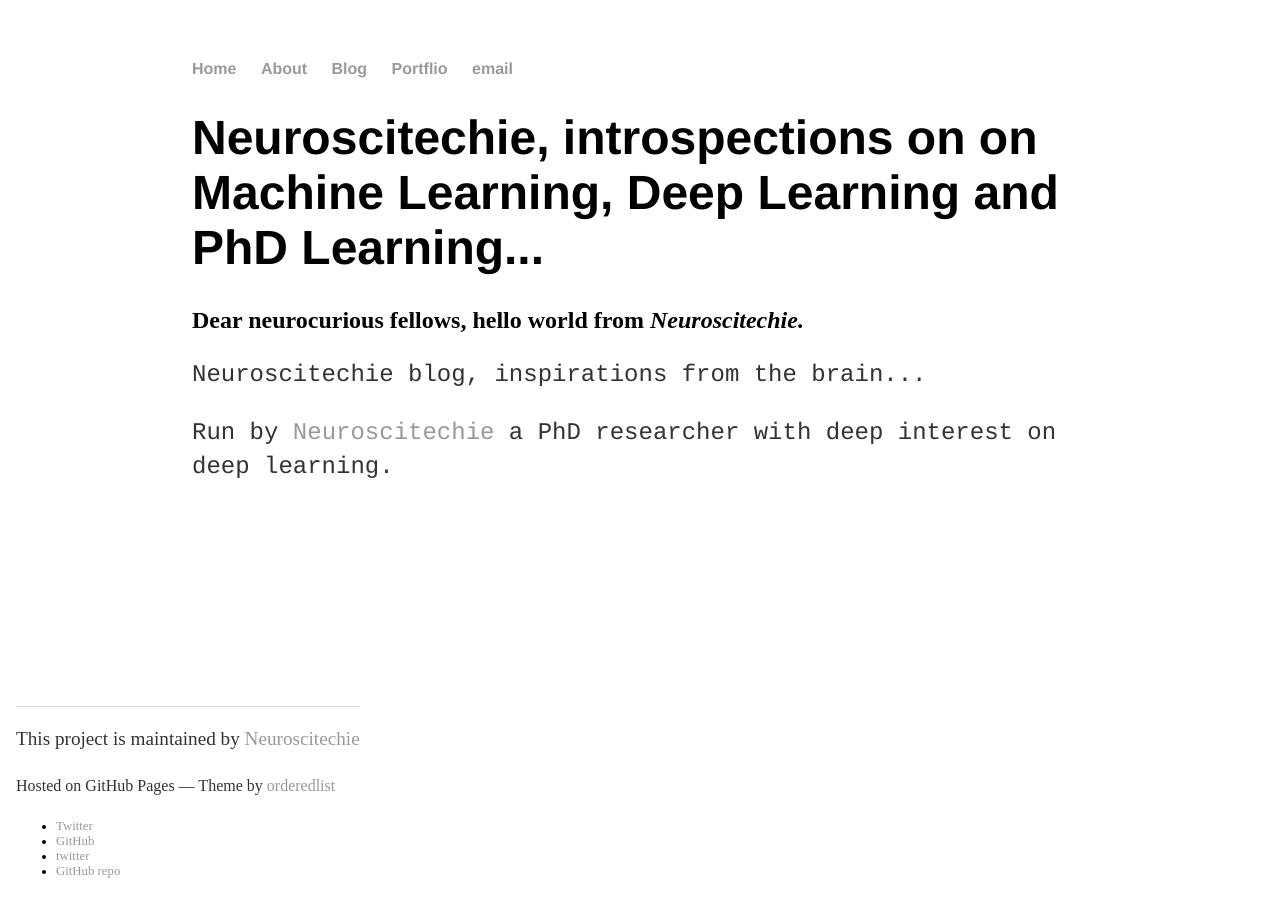
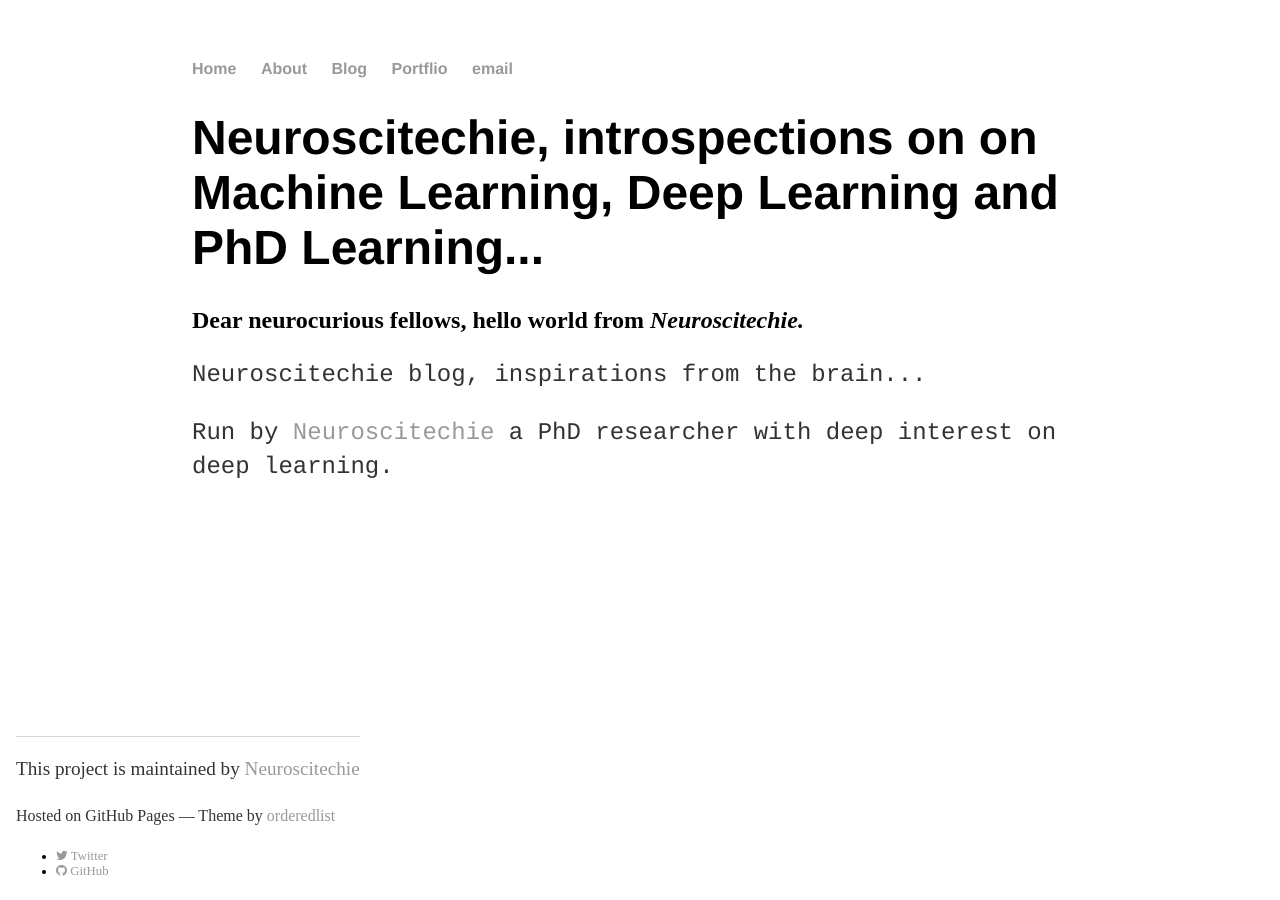
Before and after one commit to inantubek/meltemiatay.github.io, a Jekyll site: the page built from index.html, in a window 1280 px wide. Built offline with Jekyll 4.4.1, drawn with Linux system fonts in a browser that asks for light colours; nearby versions of some CDN libraries.

Commit message:
Update default.html

```diff
--- a/_layouts/default.html
+++ b/_layouts/default.html
@@ -45,13 +45,11 @@
     </a>
   </li>
 {% endif %}
-   <li><a href="https://twitter.com/neuroscitechie"</a>twitter</li>
-   <li><a href="https://github.com/Neuroscitechie"</a>GitHub repo</li>
   </ul>
 </div>
 
     <script src="{{ '/assets/js/scale.fix.js' | relative_url }}"></script>
-
+    <link rel="stylesheet" href="//maxcdn.bootstrapcdn.com/font-awesome/4.3.0/css/font-awesome.min.css">
   </body>
 
 </html>
```
